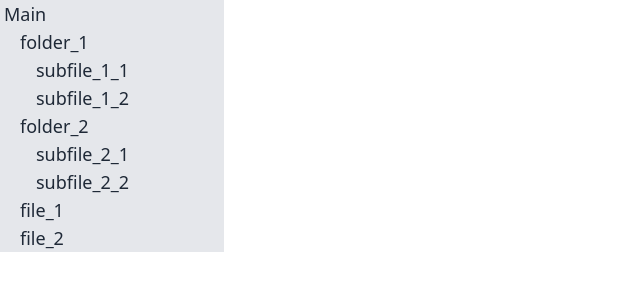
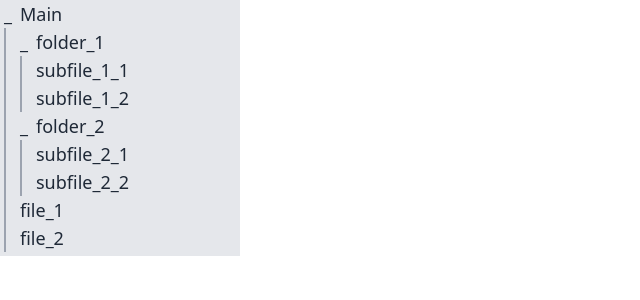
Before and after one commit to AKA-Abdol/folder-recursive-show, a React (Create React App) app: page / in a window 1280 px wide. Shown: the top 300 px of the page, without its empty margins (0-640 px from the left). Built offline with nearby package versions, Linux system fonts and the light colour scheme.

Commit message:
feat: open close added. final v1.0

```diff
--- a/src/App.tsx
+++ b/src/App.tsx
@@ -6,7 +6,7 @@ function App() {
   const mainFolderData = useRecoilValue(mainFolderAtom);
   return (
     <div className="w-full">
-      <Folder data={mainFolderData} wrapperStyle="px-1 bg-gray-200" />
+      <Folder data={mainFolderData} wrapperStyle="px-1 pb-1 bg-gray-200" />
     </div>
   );
 }
--- a/src/components/Folder.tsx
+++ b/src/components/Folder.tsx
@@ -1,6 +1,10 @@
 import { useRecoilState } from "recoil";
 import { IDirectory } from "../interfaces";
-import { FolderActionBarState, FolderData } from "../interfaces/folder";
+import {
+  FolderActionBarState,
+  FolderData,
+  FolderShowSubItemsState,
+} from "../interfaces/folder";
 import File from "./File";
 import { mainFolderAtom } from "../atoms";
 import { useState } from "react";
@@ -14,6 +18,8 @@ export default function Folder({ data, wrapperStyle, parentDir }: IFolder) {
   const [mainFolderData, setMainFolder] = useRecoilState(mainFolderAtom);
   const [actionBarState, setActionBarState] =
     useState<FolderActionBarState>("Normal");
+  const [subItemsShowState, setSubItemsShowState] =
+    useState<FolderShowSubItemsState>("Show");
   const createNameFormik = useFormik({
     initialValues: {
       inputName: "",
@@ -37,6 +43,7 @@ export default function Folder({ data, wrapperStyle, parentDir }: IFolder) {
             .includes(inputName)
         )
           onCreateFolder(inputName);
+        setSubItemsShowState("Show");
         resetForm();
       }
       setActionBarState("Normal");
@@ -92,7 +99,15 @@ export default function Folder({ data, wrapperStyle, parentDir }: IFolder) {
   return (
     <div className={`flex flex-col text-lg w-fit ${wrapperStyle}`}>
       <div className="hover:bg-gray-400 group flex flex-row justify-between items-center space-x-4">
-        <div>
+        <div
+          className="flex flex-row space-x-1 cursor-pointer"
+          onClick={() =>
+            setSubItemsShowState((currState) =>
+              currState === "Show" ? "Hidden" : "Show"
+            )
+          }
+        >
+          <p className="w-3">{subItemsShowState === "Show" ? "_" : "+"}</p>
           <p>{data.name}</p>
         </div>
         <>
@@ -102,13 +117,13 @@ export default function Folder({ data, wrapperStyle, parentDir }: IFolder) {
               className="flex flex-row text-xs space-x-2 invisible group-hover:visible"
             >
               <p
-                className="cursor-pointer"
+                className="cursor-pointer hover:text-green-400"
                 onClick={() => setActionBarState("CreateFolder")}
               >
                 +folder
               </p>
               <p
-                className="cursor-pointer"
+                className="cursor-pointer hover:text-green-400"
                 onClick={() => setActionBarState("CreateFile")}
               >
                 +file
@@ -175,7 +190,13 @@ export default function Folder({ data, wrapperStyle, parentDir }: IFolder) {
           )}
         </>
       </div>
-      <div className="ml-4">
+      <div
+        className={`flex flex-row ${
+          subItemsShowState === "Hidden" ? "hidden" : "block"
+        }`}
+      >
+        <div className="w-4 border-l-2 border-gray-400"></div>
+        <div>
           {data.folders.map((folderData) => (
             <Folder
               data={folderData}
@@ -191,5 +212,6 @@ export default function Folder({ data, wrapperStyle, parentDir }: IFolder) {
           ))}
         </div>
       </div>
+    </div>
   );
 }
--- a/src/interfaces/folder.ts
+++ b/src/interfaces/folder.ts
@@ -5,3 +5,5 @@ export interface FolderData {
 }
 
 export type FolderActionBarState = "CreateFile" | "CreateFolder" | "Normal";
+
+export type FolderShowSubItemsState = "Show" | "Hidden";
```
Lines whose indentation alone changed are shown as unchanged.
